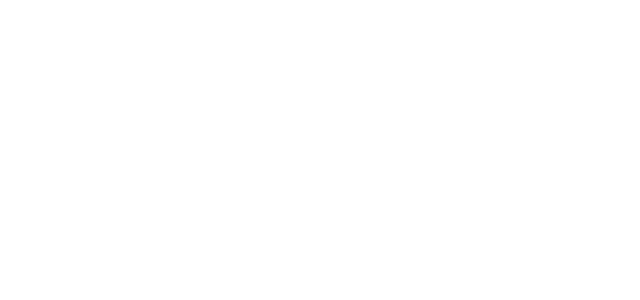
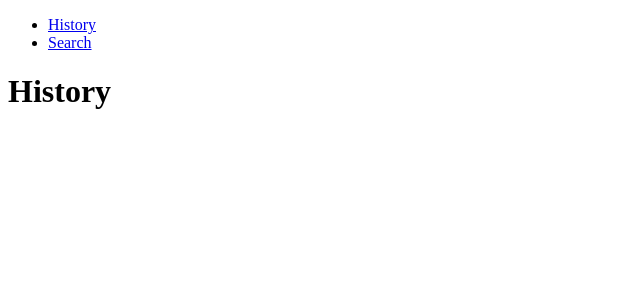
Before and after one commit to RAGessler/RTS-Takehome, a React (Create React App) app in the folder hacker-news-search/: page /history in a window 1280 px wide. Before the commit this address had no page. Shown: the top 300 px of the page, without its empty margins (0-640 px from the left). Built offline with nearby package versions, Linux system fonts and the light colour scheme.

Commit message:
Feature: Added navbar to prevent state from resetting on page chage. chore: tested and confirmed that history map is working

```diff
--- a/hacker-news-search/src/App.jsx
+++ b/hacker-news-search/src/App.jsx
@@ -5,10 +5,12 @@
 
 //Pages
 import SearchPage from "./pages/SearchPage/SearchPage";
+import SearchHistory from "./pages/SearchHistory/SearchHistory";
 
 // Utilities
 import React, { useEffect, useState } from 'react';
 import { Navigate, useNavigate } from 'react-router-dom';
+import Navbar from "./components/NavBar";
 
 function App() {
   const navigate = useNavigate()
@@ -21,8 +23,13 @@
     setSearchHistory([...searchHistory, searchQuery])
   }
 
+  useEffect(()=>{
+    console.log(searchHistory)
+  },[searchHistory])
+
   return (
     <div>
+      <Navbar />
       <Routes>
         <Route
         path="/search"
@@ -30,6 +37,10 @@
           <SearchPage search={searchItems} items={foundItems}/>
         }
         />
+        <Route
+        path="/history"
+        element={<SearchHistory history={searchHistory} />}
+        />
       </Routes>
     </div>
   );
--- a/hacker-news-search/src/components/NavBar.jsx
+++ b/hacker-news-search/src/components/NavBar.jsx
@@ -0,0 +1,19 @@
+import React from "react";
+import { useNavigate, Link } from "react-router-dom";
+
+const Navbar = () =>{
+
+    return(
+        <div>
+            <ul>
+                <li>
+                    <Link to="/History">History</Link>
+                </li>
+                <li>
+                    <Link to="/Search">Search</Link>
+                </li>
+            </ul>
+        </div>
+    )
+}
+export default Navbar;
--- a/hacker-news-search/src/pages/SearchHistory/SearchHistory.jsx
+++ b/hacker-news-search/src/pages/SearchHistory/SearchHistory.jsx
@@ -9,10 +9,12 @@
 
     return(
         <div>
+            <h1>History</h1>
             <ul>
-                {displayedHistory.map((term)=>{
+                {/* I wanted to map it in reverse.  The slice and reverse are not nessicairy */}
+                {displayedHistory.slice(0).reverse().map((term, el)=>{
                     return(
-                        <li>{term}</li>
+                        <li key={el}>{term}</li>
                     )
                 })}
             </ul>
```
